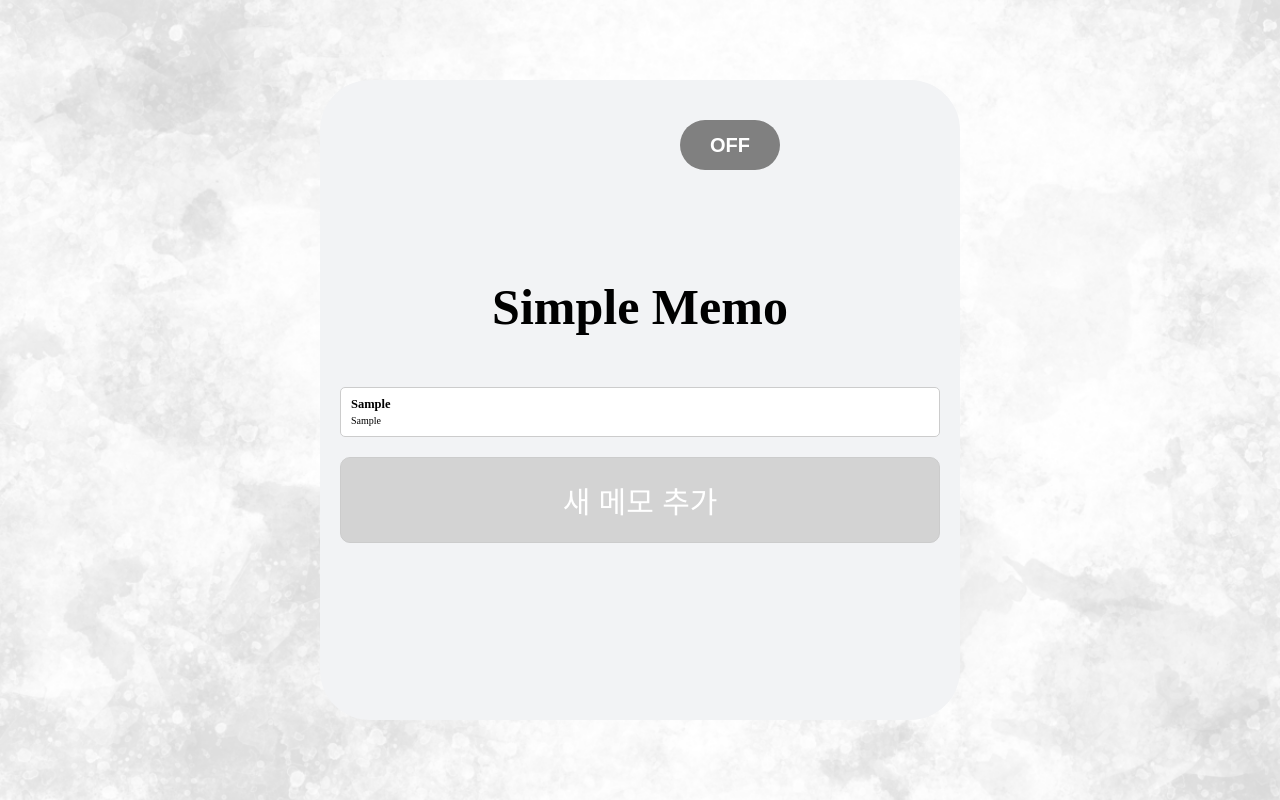
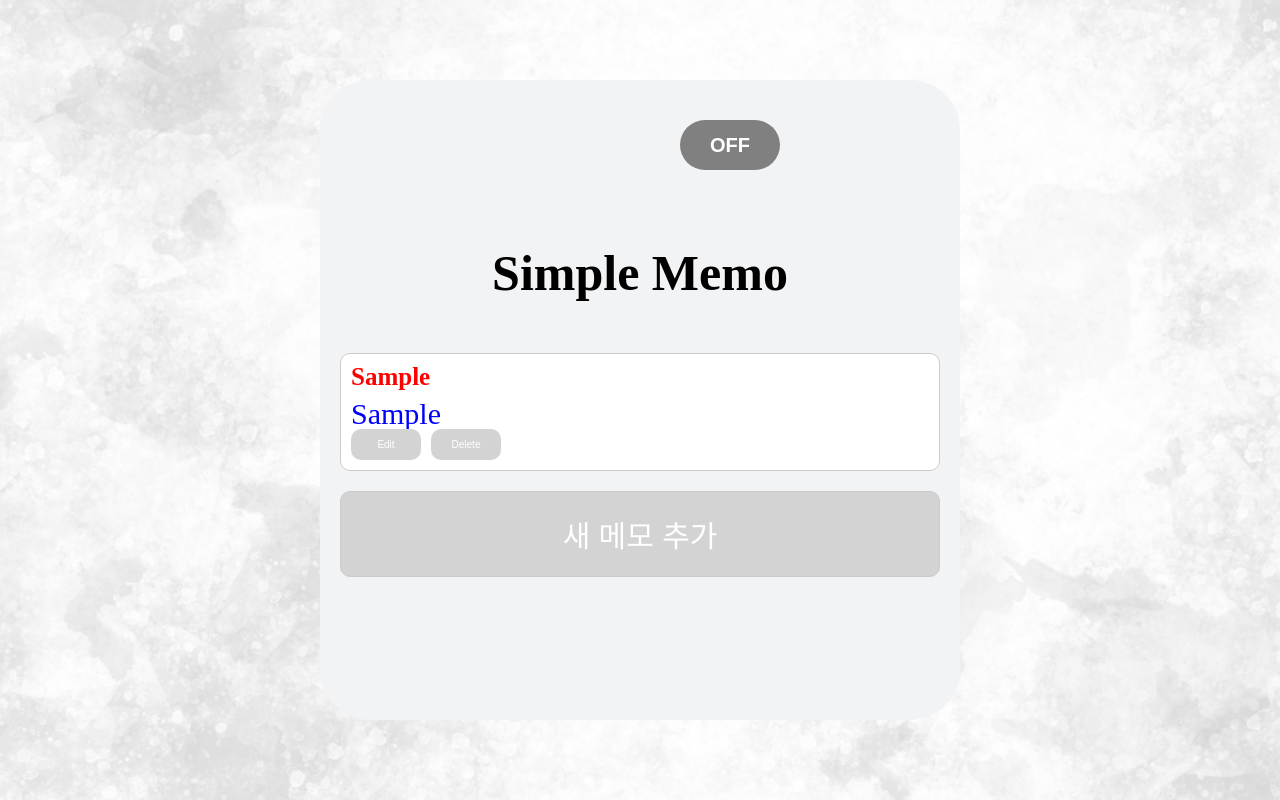
Before and after one commit to NOW-SOPT-REACTSTUDY-PROJECT/Note-App, a React (Vite) app: page / in a window 1280 px wide. Both pictures are taken after typing "Sample", "Sample" into the empty fields and a click on the button "Create". Built offline with nearby package versions, Linux system fonts and the light colour scheme.

Commit message:
feat: 노트 수정 & 삭제 구현

```diff
--- a/src/componenets/Note.tsx
+++ b/src/componenets/Note.tsx
@@ -1,16 +1,47 @@
-import React from "react";
+import React, { useState } from "react";
 import styled from "styled-components";
 
 interface NoteProps {
   title: string;
   content: string;
+  onEdit: (newTitle: string, newContent: string) => void;
+  onDelete: () => void;
 }
 
-const Note: React.FC<NoteProps> = ({ title, content }) => {
+const Note: React.FC<NoteProps> = ({ title, content, onEdit, onDelete }) => {
+  const [isEditing, setIsEditing] = useState(false);
+  const [newTitle, setNewTitle] = useState(title);
+  const [newContent, setNewContent] = useState(content);
+
+  const handleSave = () => {
+    onEdit(newTitle, newContent);
+    setIsEditing(false);
+  };
+
   return (
     <NoteCard>
-      <NoteTitle>{title}</NoteTitle>
-      <NoteContent>{content}</NoteContent>
+      {isEditing ? (
+        <>
+          <Input
+            type="text"
+            value={newTitle}
+            onChange={(e) => setNewTitle(e.target.value)}
+          />
+          <Textarea
+            value={newContent}
+            onChange={(e) => setNewContent(e.target.value)}
+          />
+          <Button onClick={handleSave}>Save</Button>
+          <Button onClick={() => setIsEditing(false)}>Cancel</Button>
+        </>
+      ) : (
+        <>
+          <NoteTitle>{title}</NoteTitle>
+          <NoteContent>{content}</NoteContent>
+          <Button onClick={() => setIsEditing(true)}>Edit</Button>
+          <Button onClick={onDelete}>Delete</Button>
+        </>
+      )}
     </NoteCard>
   );
 };
@@ -20,18 +51,53 @@ export default Note;
 const NoteCard = styled.div`
   padding: 1rem;
   margin-bottom: 1rem;
-  border-radius: 0.5rem;
+  border-radius: 1rem;
   border: 1px solid #ccc;
   background-color: #fff;
 `;
 
 const NoteTitle = styled.h3`
   margin: 0;
-  margin-bottom: 0.5rem;
-  font-size: 1.25rem;
+  margin-bottom: 1rem;
+  font-size: 2.5rem;
+  color: red;
 `;
 
 const NoteContent = styled.p`
   margin: 0;
+  font-size: 3rem;
+  color: blue;
+`;
+
+const Input = styled.input`
+  padding: 1rem;
+  margin-bottom: 1rem;
+  border-radius: 1rem;
+  border: 1px solid #ccc;
+  width: 100%;
+`;
+
+const Textarea = styled.textarea`
+  padding: 1rem;
+  margin-bottom: 1rem;
+  border-radius: 1rem;
+  border: 1px solid #ccc;
+  width: 100%;
+  height: 100px;
+`;
+
+const Button = styled.button`
+  width: 7rem;
+  padding: 1rem;
+  margin-right: 1rem;
+  border-radius: 1rem;
+  border: none;
+  background-color: lightgray;
   font-size: 1rem;
+  color: white;
+  cursor: pointer;
+
+  &:hover {
+    background-color: gray;
+  }
 `;
--- a/src/componenets/NoteList.tsx
+++ b/src/componenets/NoteList.tsx
@@ -9,14 +9,29 @@ interface NoteType {
 
 interface NoteListProps {
   notes: NoteType[];
+  onEditNote: (index: number, newTitle: string, newContent: string) => void;
+  onDeleteNote: (index: number) => void;
   onAddNewNote: () => void;
 }
 
-const NoteList: React.FC<NoteListProps> = ({ notes, onAddNewNote }) => {
+const NoteList: React.FC<NoteListProps> = ({
+  notes,
+  onEditNote,
+  onDeleteNote,
+  onAddNewNote,
+}) => {
   return (
     <List>
       {notes.map((note, index) => (
-        <Note key={index} title={note.title} content={note.content} />
+        <Note
+          key={index}
+          title={note.title}
+          content={note.content}
+          onEdit={(newTitle, newContent) =>
+            onEditNote(index, newTitle, newContent)
+          }
+          onDelete={() => onDeleteNote(index)}
+        />
       ))}
       <AddButton onClick={onAddNewNote}>새 메모 추가</AddButton>
     </List>
--- a/src/pages/Home.tsx
+++ b/src/pages/Home.tsx
@@ -19,6 +19,18 @@ const Home: React.FC = () => {
     setShowNoteInput(false);
   };
 
+  const editNote = (index: number, newTitle: string, newContent: string) => {
+    const updatedNotes = notes.map((note, i) =>
+      i === index ? { title: newTitle, content: newContent } : note
+    );
+    setNotes(updatedNotes);
+  };
+
+  const deleteNote = (index: number) => {
+    const updatedNotes = notes.filter((_, i) => i !== index);
+    setNotes(updatedNotes);
+  };
+
   return (
     <HomeWrapper>
       <HomeContainer>
@@ -29,7 +41,14 @@ const Home: React.FC = () => {
         {showNoteInput ? (
           <NoteInput addNote={addNote} />
         ) : (
-          <NoteList notes={notes} onAddNewNote={() => setShowNoteInput(true)} />
+          <>
+            <NoteList
+              notes={notes}
+              onEditNote={editNote}
+              onDeleteNote={deleteNote}
+              onAddNewNote={() => setShowNoteInput(true)}
+            />
+          </>
         )}
       </HomeContainer>
     </HomeWrapper>
```
